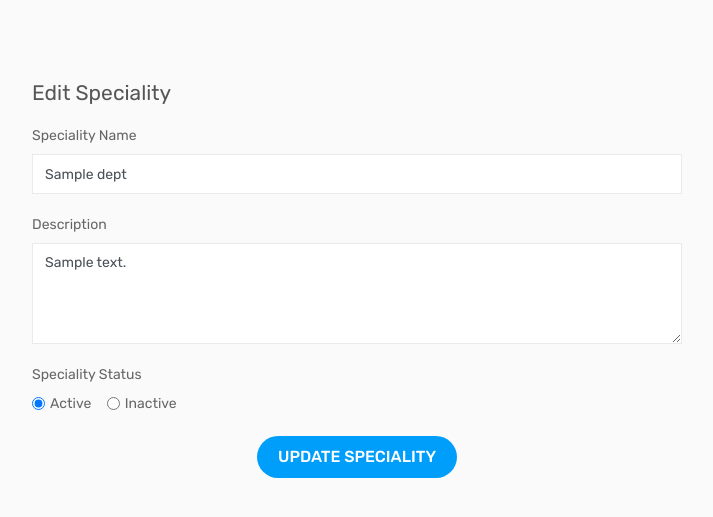
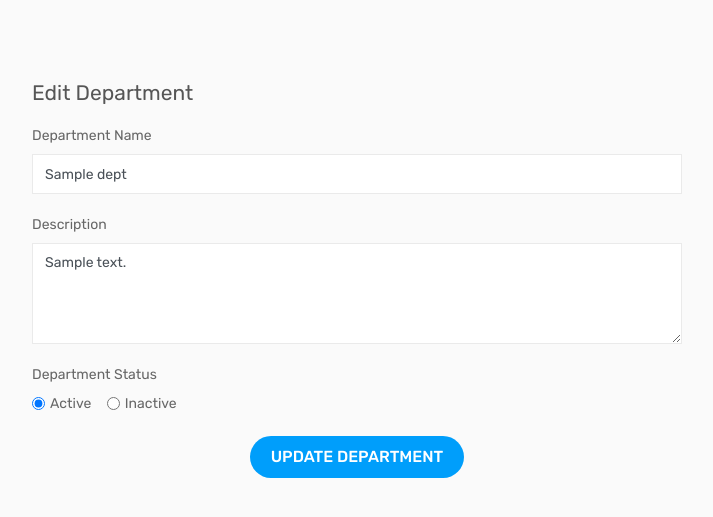
Before and after one commit to LeonGodfrey/doctor-connect, a PHP site: template views/edit-dept.php in a window 1280 px wide. Shown: the top 517 px of the page, without its empty margins (398-1111 px from the left). Run offline with PHP 8.4, Linux system fonts and the light colour scheme; the template is opened without the code that fills it: most values are stand-ins (such as "Sample title", 1, 10 or a date in 2020).

Commit message:
Update edit-dept.php

```diff
--- a/views/edit-dept.php
+++ b/views/edit-dept.php
@@ -3,7 +3,7 @@
             <div class="content">
                 <div class="row">
                     <div class="col-lg-8 offset-lg-2">
-                        <h4 class="page-title">Edit Speciality</h4>
+                        <h4 class="page-title">Edit Department</h4>
                     </div>
                 </div>
                 <div class="row">
@@ -13,7 +13,7 @@
                        <?php foreach($depts as $dept):?>
                         <form method="post" action="actions/action.php">
 							<div class="form-group">
-								<label>Speciality Name</label>
+								<label>Department Name</label>
 								<input class="form-control" required type="text" name="dept_name" value="<?php echo($dept["department_name"]) ?>" required>
 							</div>
                             <div class="form-group">
@@ -21,7 +21,7 @@
                                 <textarea cols="30" rows="4" name="desc" class="form-control"><?php echo $dept["department_desc"]; ?></textarea>
                             </div>
                             <div class="form-group">
-                                <label class="display-block">Speciality Status</label>
+                                <label class="display-block">Department Status</label>
 								<div class="form-check form-check-inline">
 									<input class="form-check-input" type="radio" name="status" name="status" id="product_active" value="active" checked>
 									<label class="form-check-label" for="product_active">
@@ -38,7 +38,7 @@
 								</div>
                             </div>
                             <div class="m-t-20 text-center">
-                                <button class="btn btn-primary submit-btn" name="edit_dept">Update Speciality</button>
+                                <button class="btn btn-primary submit-btn" name="edit_dept">Update Department</button>
                             </div>
                         </form>
 
```
